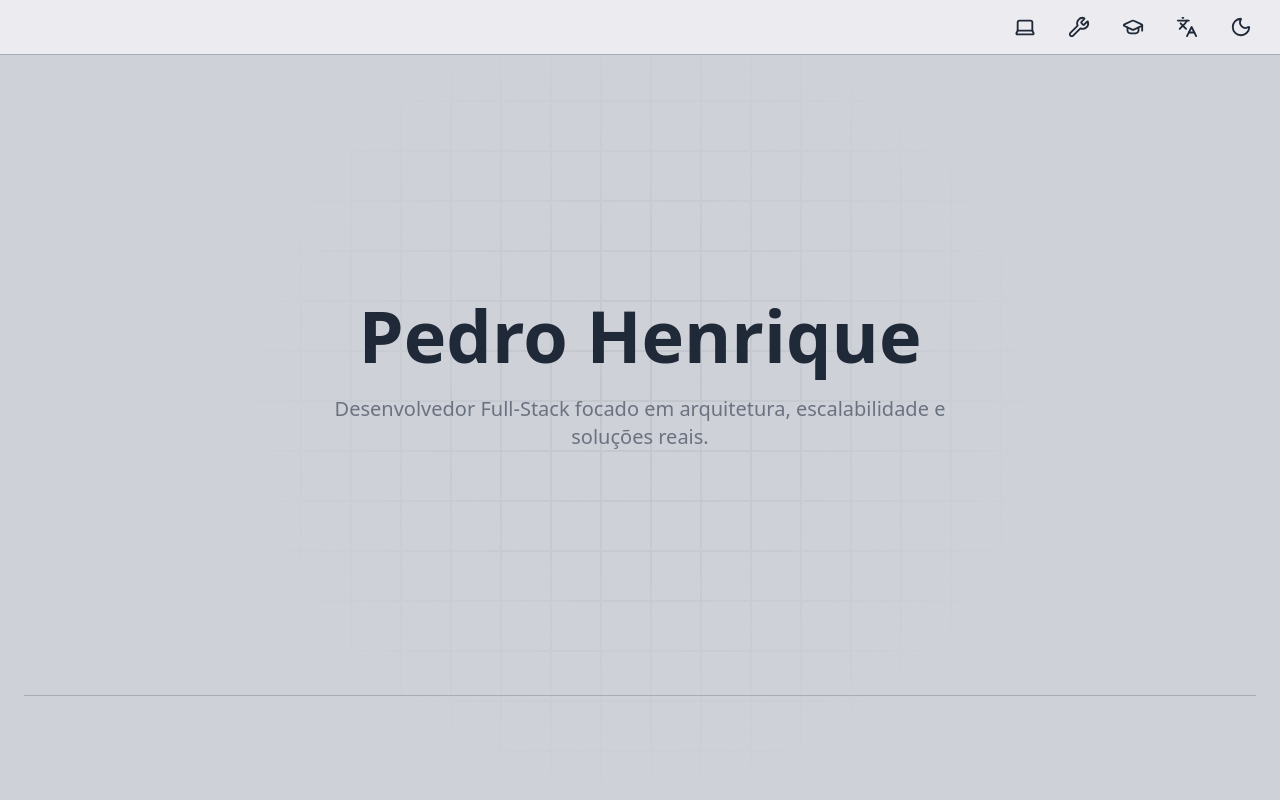
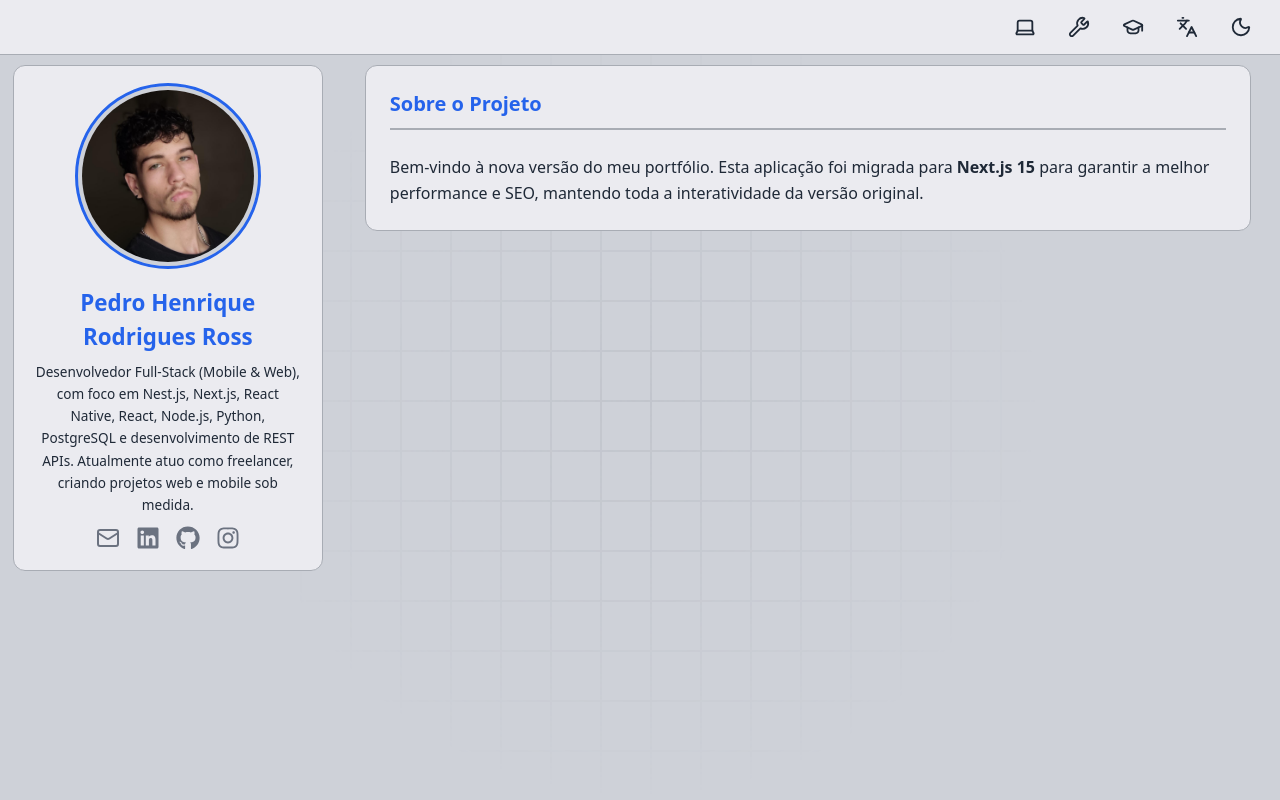
Before and after one commit to PedroRossZny/advanced-main-portfolio, a Next.js app: page / in a window 1280 px wide. Shown: the top 800 px of the page. Built offline with nearby package versions, Linux system fonts and the light colour scheme.

Commit message:
feat - profile card

```diff
--- a/package.json
+++ b/package.json
@@ -15,7 +15,8 @@
     "next-intl": "^4.8.3",
     "next-themes": "^0.4.6",
     "react": "19.2.4",
-    "react-dom": "19.2.4"
+    "react-dom": "19.2.4",
+    "react-icons": "^5.6.0"
   },
   "devDependencies": {
     "@tailwindcss/postcss": "^4",
--- a/src/app/page.tsx
+++ b/src/app/page.tsx
@@ -1,23 +1,41 @@
+import ProfileCard from "@/components/ProfileCard";
+
 export default function Home() {
   return (
-    <div className="container mx-auto px-6 py-20">
-      <section className="flex flex-col items-center justify-center min-h-[60vh] text-center">
-        <h1 className="text-5xl md:text-7xl font-bold font-poppins mb-6">
-          Pedro Henrique
-        </h1>
-        <p className="text-xl text-[var(--texto-mutado)] max-w-2xl">
-          Desenvolvedor Full-Stack focado em arquitetura, escalabilidade e soluções reais.
-        </p>
+    /* O 'main' agora assume o papel do seu CSS original:
+       - grid-cols-1 para celular (empilhado)
+       - grid-cols-[320px_1fr] para desktop (sidebar fixa)
+    */
+    <main className="grid grid-cols-1 md:grid-cols-[320px_1fr] gap-8 w-[98%] max-w-[1500px] mx-auto mt-2.5 md:h-[calc(100vh-90px)] p-4 md:p-0">
+
+      {/* Coluna da Esquerda: Sua Ficha de Perfil */}
+      <ProfileCard />
+
+      {/* Coluna da Direita: Onde o conteúdo (Tecnologias, Projetos, etc) vai rolar */}
+      <section id="detalhes" className="md:overflow-y-auto pr-0 md:pr-4 pb-10 scroll-smooth">
+
+        {/* Seção Sobre / Introdução (Opcional, baseada no que tínhamos no teste) */}
+        <article className="bg-[var(--fundo-card)] border border-[var(--borda)] p-6 mb-6 rounded-xl transition-colors duration-400">
+          <h2 className="text-[var(--destaque)] text-xl font-poppins font-semibold mb-6 border-b-2 border-[var(--borda)] pb-2.5">
+            Sobre o Projeto
+          </h2>
+          <p className="text-[var(--texto)] leading-relaxed">
+            Bem-vindo à nova versão do meu portfólio. Esta aplicação foi migrada para
+            <strong> Next.js 15</strong> para garantir a melhor performance e SEO,
+            mantendo toda a interatividade da versão original.
+          </p>
+        </article>
+
+        {/* Espaços reservados para as seções que vamos migrar a seguir */}
+        <div id="tecnologias" className="min-h-[400px]">
+           {/* Próximo passo: Componente de Tecnologias aqui */}
+        </div>
+
+        <div id="projetos" className="min-h-[400px]">
+           {/* Depois: Componente de Projetos aqui */}
+        </div>
+
       </section>
-
-      {/* Espaçadores apenas para testar o scroll e o menu fixo */}
-      <div id="tecnologias" className="h-screen flex items-center justify-center border-t border-[var(--borda)] mt-20">
-        <h2 className="text-3xl font-poppins">Seção de Tecnologias</h2>
-      </div>
-
-      <div id="projetos" className="h-screen flex items-center justify-center border-t border-[var(--borda)]">
-        <h2 className="text-3xl font-poppins">Seção de Projetos</h2>
-      </div>
-    </div>
+    </main>
   );
 }
--- /dev/null
+++ b/src/components/ProfileCard.tsx
@@ -0,0 +1,73 @@
+"use client";
+
+import Image from "next/image";
+import { Mail } from "lucide-react";
+import { FaGithub, FaLinkedin, FaInstagram } from "react-icons/fa6";
+import { motion } from "framer-motion";
+
+export default function ProfileCard() {
+  return (
+    <motion.section
+      id="ficha"
+      initial={{ opacity: 0, y: 20 }}
+      whileInView={{ opacity: 1, y: 0 }}
+      transition={{ duration: 0.8 }}
+      className="md:overflow-y-auto pr-0 md:pr-2.5"
+    >
+      <article className="bg-[var(--fundo-card)] border border-[var(--borda)] p-5 mb-6 rounded-xl transition-colors duration-400">
+        {/* Foto de Perfil */}
+        <div className="relative w-[180px] h-[180px] mx-auto mb-5">
+          <Image
+            src="/images/pedro.jpg"
+            alt="Foto de Pedro Henrique Rodrigues Ross"
+            fill
+            className="object-cover rounded-full border-4 border-[var(--fundo-principal)] outline-3 outline-[var(--destaque)]"
+          />
+        </div>
+
+        {/* Nome e Descrição */}
+        <h1 className="text-center text-[var(--destaque)] text-[1.4em] font-poppins font-semibold mb-2">
+          Pedro Henrique Rodrigues Ross
+        </h1>
+
+        <p className="text-center text-[0.85em] leading-relaxed mb-1.5">
+          Desenvolvedor Full-Stack (Mobile & Web), com foco em Nest.js, Next.js, React Native, React, Node.js, Python, PostgreSQL e desenvolvimento de REST APIs. Atualmente atuo como freelancer, criando projetos web e mobile sob medida.
+        </p>
+
+        {/* Redes Sociais */}
+        <div className="flex justify-center gap-4 mt-2.5 text-[1.4em]">
+          <a
+            href="mailto:pedrohenriquerodriguesross@gmail.com"
+            className="text-[var(--texto-mutado)] hover:text-[var(--destaque)] hover:scale-110 transition-all duration-300"
+          >
+            <Mail size={24} />
+          </a>
+          <a
+            href="https://www.linkedin.com/in/pedro-ross"
+            target="_blank"
+            rel="nofollow"
+            className="text-[var(--texto-mutado)] hover:text-[var(--destaque)] hover:scale-110 transition-all duration-300"
+          >
+            <FaLinkedin size={24} />
+          </a>
+          <a
+            href="https://github.com/PedroRossZny"
+            target="_blank"
+            rel="nofollow"
+            className="text-[var(--texto-mutado)] hover:text-[var(--destaque)] hover:scale-110 transition-all duration-300"
+          >
+            <FaGithub size={24} />
+          </a>
+          <a
+            href="https://www.instagram.com/pedro.rzny/"
+            target="_blank"
+            rel="nofollow"
+            className="text-[var(--texto-mutado)] hover:text-[var(--destaque)] hover:scale-110 transition-all duration-300"
+          >
+            <FaInstagram size={24} />
+          </a>
+        </div>
+      </article>
+    </motion.section>
+  );
+}
```
Also changed, not shown: 1 other file (tests, documents, lock files or other folders).
